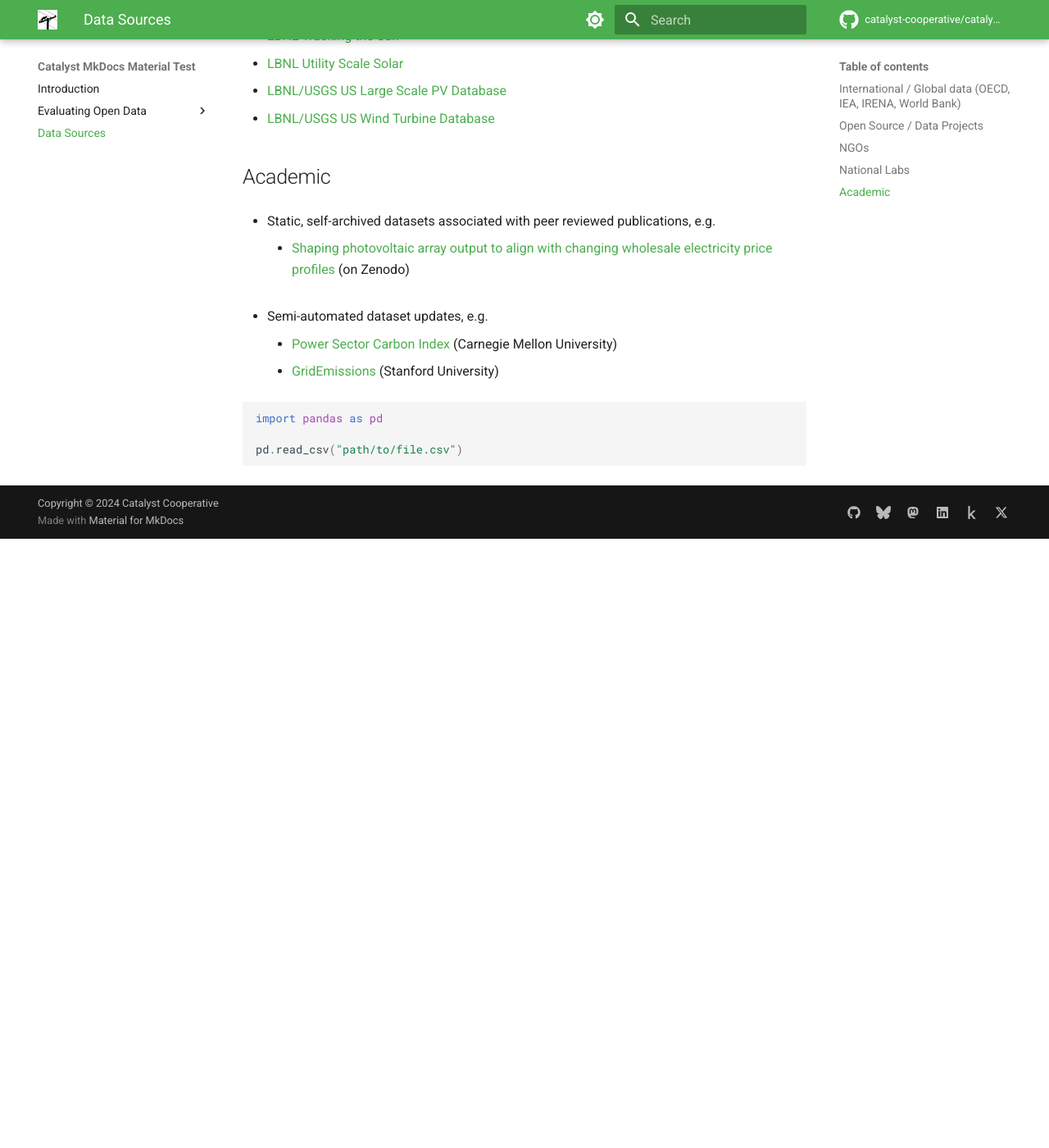
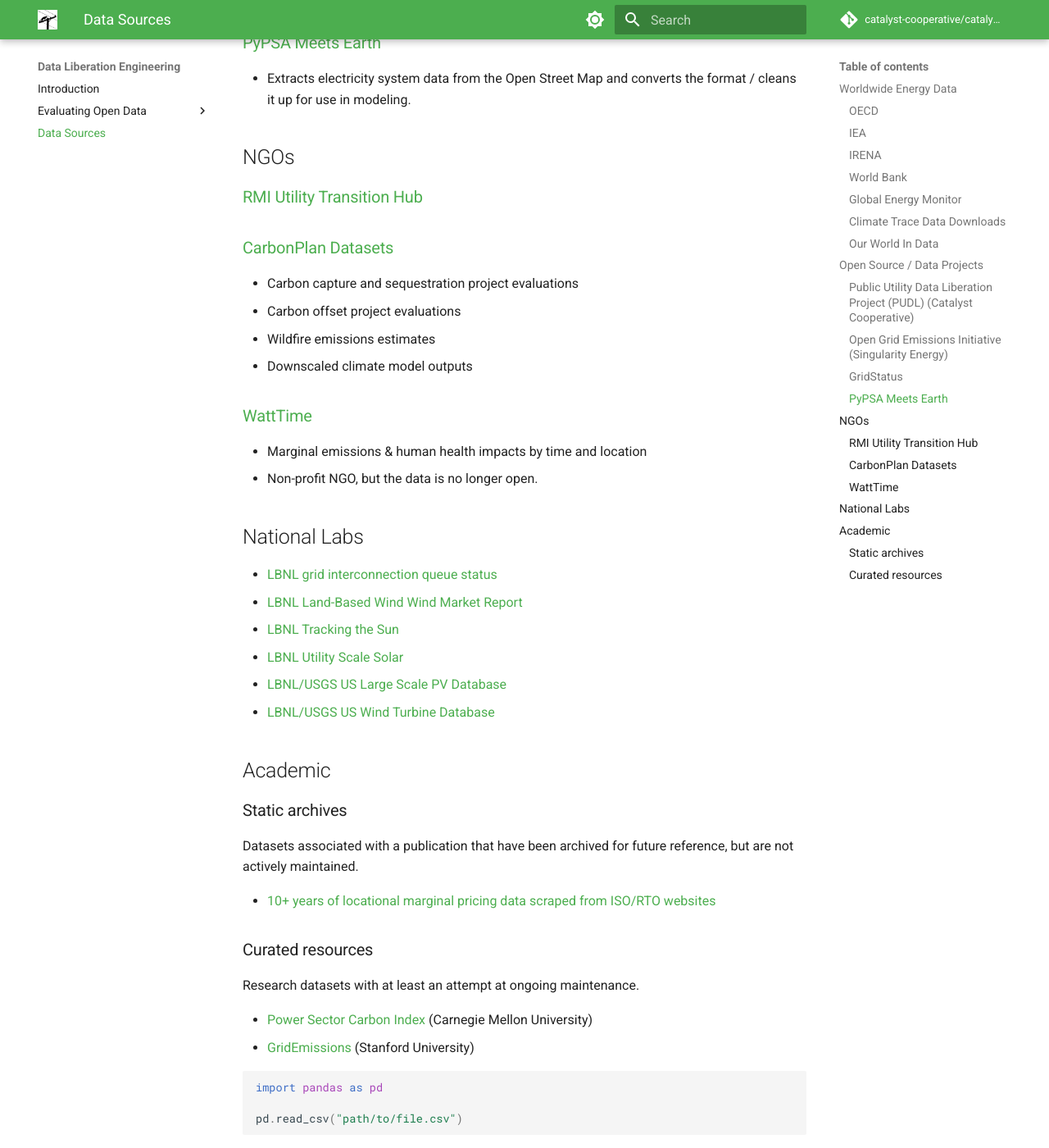
Before and after one commit to catalyst-cooperative/catalyst-cooperative.github.io, an MkDocs documentation site: the page built from docs/data-sources.md, in a window 1280 px wide and 1400 px high, scrolled down 1869 px. Shown: the whole window at 82% size. Built offline with MkDocs 1.6.1 and Material for MkDocs 9.7.7, drawn with Linux system fonts in a browser that asks for light colours; comment, search, counter and statistics services are not loaded; before the commit the page ends 2526 px from its top, so only the background shows below that; some of the changed text lies outside the part shown.

Commit message:
Tweaks and edits

````diff
--- a/docs/data-sources.md
+++ b/docs/data-sources.md
@@ -7,41 +7,72 @@
 - Inevitably choices have to be made in the process, and some of the original detail gets lost.
 - The benefit is that you can start with data that’s much closer to analysis ready and build upon it rather than starting from scratch.
 
-## International / Global data (OECD, IEA, IRENA, World Bank)
+## Worldwide Energy Data
 
 - Most expansive datasets available.
 - Necessarily relatively shallow.
 - Recent moves toward free and open access.
 - Typically sourced from national agency reporting
-- Good context, but not our focus.
+- Good for context, but not Catalyst's focus.
+
+### OECD
+
+### IEA
+
+### IRENA
+
+### World Bank
+
+### [Global Energy Monitor](https://globalenergymonitor.org/)
+
+- Worldwide coverage, industry as well as electricity generation
+- Also doing primary data collection in the Global South
+
+### [Climate Trace Data Downloads](https://climatetrace.org/data)
+
+### [Our World In Data](https://ourworldindata.org/)
+
+- Experimental [OWID Python API](https://docs.owid.io/projects/etl/api/)
 
 ## Open Source / Data Projects
 
-- [Public Utility Data Liberation Project](https://catalystcoop-pudl.readthedocs.io/) (PUDL) (Catalyst Cooperative)
-  - Primarily focused on US federal electricity system data
-  - Mix of operational and financial/economic data
-- [Open Grid Emissions Initiative](https://docs.singularity.energy/docs/open-grid-emissions/about_ogei-about-the-open-grid-emissions-initiative) (Singularity Energy)
-  - Uses PUDL, EPA and other data to estimate hourly emissions intensity by location
-- [GridStatus](https://www.gridstatus.io/)
-  - Software behind the API is open source, but setting up the whole tech stack isn’t trivial
-  - Consolidates data from organized markets into a common API
-  - Can’t provide full granularity available in all data sources, because they vary considerably.
-  - Has to provide least-common-denominator data in the name of uniformity
-  - Large benefit in ease of use.
-  - Not actually free and open data – for higher volume usage a $500/mo subscription is required.
-- [PyPSA Meets Earth](https://github.com/pypsa-meets-earth/earth-osm)
-  - Extracts electricity system data from the Open Street Map and converts the format / cleans it up for use in modeling.
+### [Public Utility Data Liberation Project](https://catalystcoop-pudl.readthedocs.io/) (PUDL) (Catalyst Cooperative)
+
+- Primarily focused on US federal electricity system data
+- Mix of operational and financial/economic data
+
+### [Open Grid Emissions Initiative](https://docs.singularity.energy/docs/open-grid-emissions/about_ogei-about-the-open-grid-emissions-initiative) (Singularity Energy)
+
+- Uses PUDL, EPA and other data to estimate hourly emissions intensity by location
+
+### [GridStatus](https://www.gridstatus.io/)
+
+- Software behind the API is open source, but setting up the whole tech stack isn’t trivial
+- Consolidates data from organized markets into a common API
+- Can’t provide full granularity available in all data sources, because they vary considerably.
+- Has to provide least-common-denominator data in the name of uniformity
+- Large benefit in ease of use.
+- Not actually free and open data – for higher volume usage a $500/mo subscription is required.
+
+### [PyPSA Meets Earth](https://github.com/pypsa-meets-earth/earth-osm)
+
+- Extracts electricity system data from the Open Street Map and converts the format / cleans it up for use in modeling.
 
 ## NGOs
 
-- [Global Energy Monitor](https://globalenergymonitor.org/)
-  - Worldwide coverage, industry as well as power
-  - Also doing primary data collection in the Global South
-- [Climate Trace Data Downloads](https://climatetrace.org/data)
-- [RMI Utility Transition Hub](https://utilitytransitionhub.rmi.org/)
-- [CarbonPlan Datasets](https://carbonplan.org/data)
-- [Our World In Data](https://ourworldindata.org/) (new [experimental Python API](https://docs.owid.io/projects/etl/api/))
-- [WattTime](https://watttime.org/data-science/data-signals/) marginal emissions & human health impacts by time and location (NGO, but not open data)
+### [RMI Utility Transition Hub](https://utilitytransitionhub.rmi.org/)
+
+### [CarbonPlan Datasets](https://carbonplan.org/data)
+
+- Carbon capture and sequestration project evaluations
+- Carbon offset project evaluations
+- Wildfire emissions estimates
+- Downscaled climate model outputs
+
+### [WattTime](https://watttime.org/data-science/data-signals/)
+
+- Marginal emissions & human health impacts by time and location
+- Non-profit NGO, but the data is no longer open.
 
 ## National Labs
 
@@ -54,14 +85,18 @@
 
 ## Academic
 
-- Static, self-archived datasets associated with peer reviewed publications, e.g.
+### Static archives
 
-  - [Shaping photovoltaic array output to align with changing wholesale electricity price profiles](https://zenodo.org/records/3368397) (on Zenodo)
+Datasets associated with a publication that have been archived for future reference, but are not actively maintained.
 
-- Semi-automated dataset updates, e.g.
+- [10+ years of locational marginal pricing data scraped from ISO/RTO websites](https://zenodo.org/records/3368397)
 
-  - [Power Sector Carbon Index](https://emissionsindex.org/) (Carnegie Mellon University)
-  - [GridEmissions](https://gridemissions.jdechalendar.su.domains/#/) (Stanford University)
+### Curated resources
+
+Research datasets with at least an attempt at ongoing maintenance.
+
+- [Power Sector Carbon Index](https://emissionsindex.org/) (Carnegie Mellon University)
+- [GridEmissions](https://gridemissions.jdechalendar.su.domains/#/) (Stanford University)
 
 ```python
 import pandas as pd
--- a/docs/index.md
+++ b/docs/index.md
@@ -1,4 +1,4 @@
-# Open Energy Data For All (OED4A)
+# Data Liberation Engineering
 
 This site contains a curated list of publicly available US energy system data, and
 provides some guidelines on what to look for when evaluating a data source for potential
--- a/mkdocs.yml
+++ b/mkdocs.yml
@@ -1,11 +1,11 @@
 ---
-site_name: Catalyst MkDocs Material Test
+site_name: Data Liberation Engineering
 site_url: https://docs.catalyst.coop
 site_description: A top level documentation index for Catalyst Cooperative (TEST).
 repo_name: catalyst-cooperative/catalyst-cooperative.github.io
 repo_url: https://github.com/catalyst-cooperative/catalyst-cooperative.github.io
 edit_uri: edit/main/docs/
-copyright: "Copyright &copy; 2024 Catalyst Cooperative"
+copyright: '<a href="https://creativecommons.org/licenses/by/4.0/">CC-BY-4.0</a> &copy; 2024 Catalyst Cooperative'
 
 theme:
   name: material
@@ -15,7 +15,7 @@
     - content.action.view
     - search.suggest
   icon:
-    repo: fontawesome/brands/github
+    repo: fontawesome/brands/git-alt
   palette:
     - media: "(prefers-color-scheme: light)"
       scheme: default
@@ -70,6 +70,9 @@
     - icon: fontawesome/brands/kaggle
       link: https://www.kaggle.com/catalystcooperative
       name: Catalyst Cooperative on Kaggle
+    #   - icon: fontawesome/solid/face-smile-beam
+    #     link: https://www.huggingface.co/catalyst-cooperative
+    #     name: Catalyst Cooperative on Hugging Face
     - icon: fontawesome/brands/x-twitter
       link: https://twitter.com/CatalystCoop
       name: Catalyst Cooperative on Twitter
````
